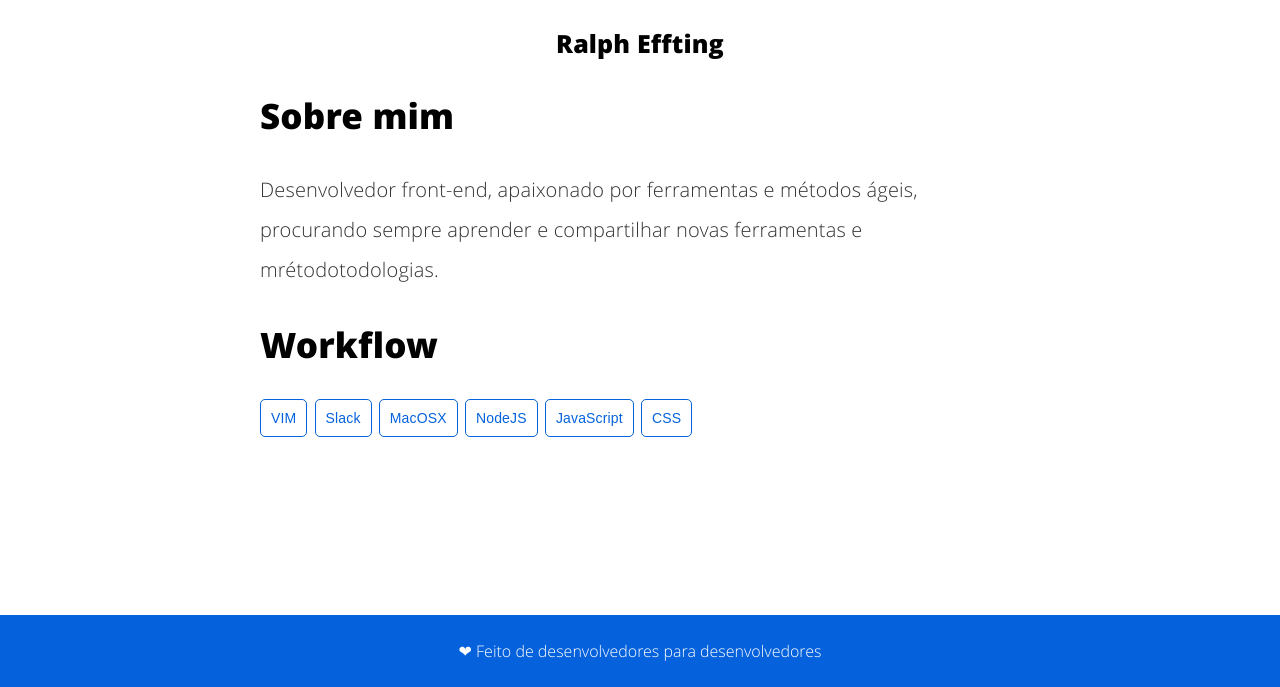
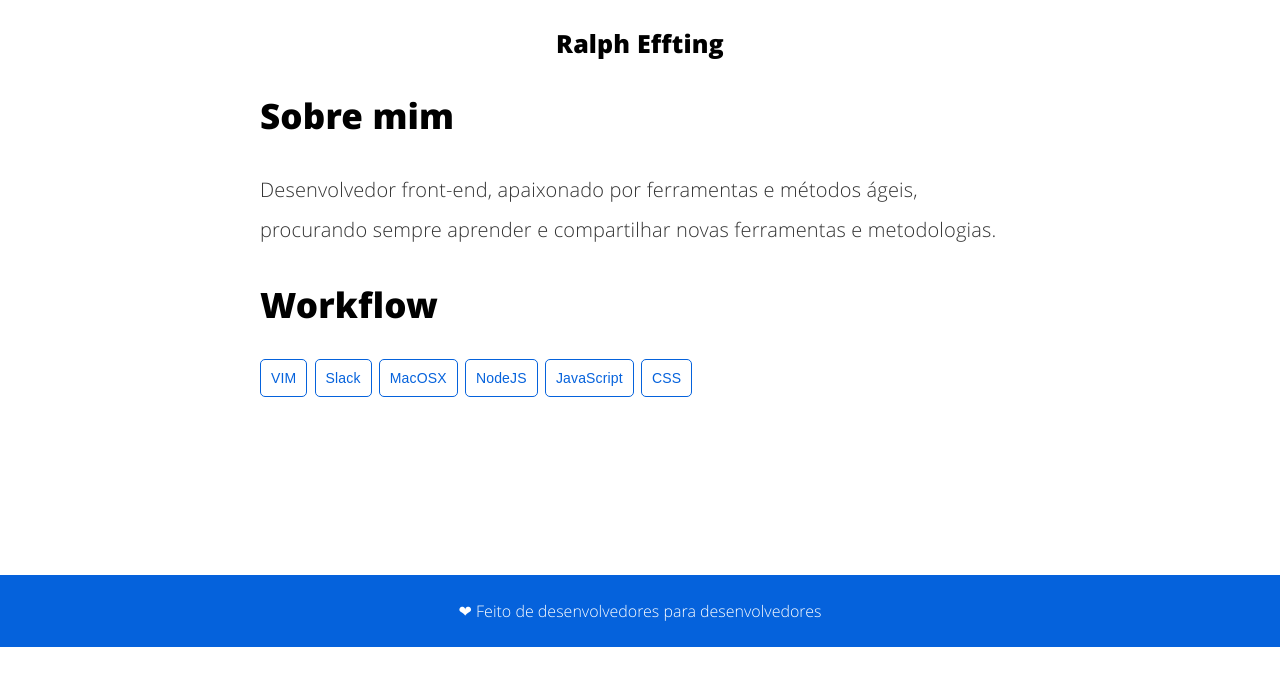
Before and after one commit to codetython/codetython.github.io, a Jekyll site: the page built from core_team.html, in a window 1280 px wide and 900 px high, scrolled down 2089 px, cut to the strip 213-900 px from the top of the window. Built offline with Jekyll 4.4.1, drawn with Linux system fonts in a browser that asks for light colours; after the commit the page ends 2949 px from its top, so only the background shows below that.

Commit message:
fixed error

```diff
--- a/_config.yml
+++ b/_config.yml
@@ -41,7 +41,7 @@ authors:
       OOP:
   ralph:
     name: Ralph Effting
-    bio: Desenvolvedor front-end, apaixonado por ferramentas e métodos ágeis, procurando sempre aprender e compartilhar novas ferramentas e mrétodotodologias.
+    bio: Desenvolvedor front-end, apaixonado por ferramentas e métodos ágeis, procurando sempre aprender e compartilhar novas ferramentas e metodologias.
     gravatar: 280df91e04ae8e99cfc981bb1088eb10
     email: ralfting@gmail.com
     web: http://ralfting.github.io
```
